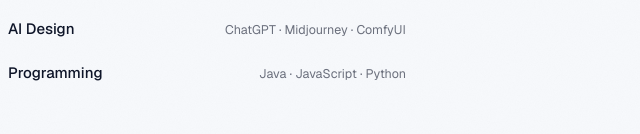
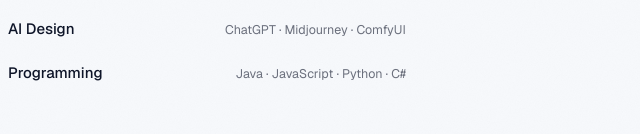
Before and after one commit to lunaaastudio/lunaaa-astro-starter, an Astro site: page /about in a window 1280 px wide. Shown: the part 666-800 px from the top of the page, 486-1126 px from the left. Built offline with nearby package versions, Linux system fonts and the light colour scheme; Astro itself is replaced by a stand-in of ours; a web font is replaced by a local one.

Commit message:
Add C# to Programming skills

```diff
--- a/src/pages/about.astro
+++ b/src/pages/about.astro
@@ -20,7 +20,7 @@
           <li><span data-i18n="skill.3d">3D Modeling</span><span>Maya · Substance 3D Painter</span></li>
           <li><span data-i18n="skill.ai">AI Design</span><span>ChatGPT · Midjourney · ComfyUI</span></li>
           <li><span data-i18n="skill.motion">Motion Design</span><span>Adobe Creative Suite</span></li>
-          <li><span data-i18n="skill.programming">Programming</span><span>Java · JavaScript · Python</span></li>
+          <li><span data-i18n="skill.programming">Programming</span><span>Java · JavaScript · Python · C#</span></li>
         </ul>
       </div>
 
```
